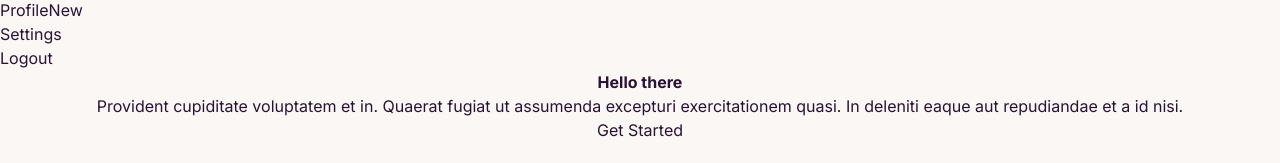
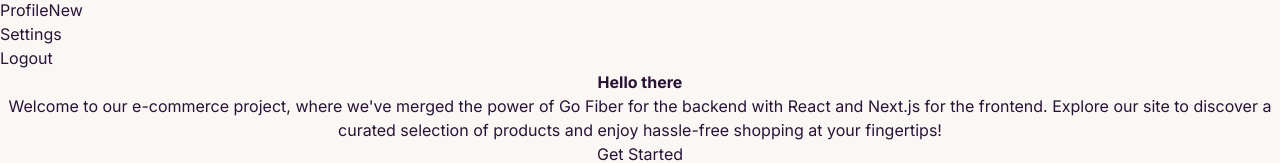
Before and after one commit to Rachanonnn/go-ecommerce, a Next.js app in the folder Frontend/: page / in a window 1280 px wide. Shown: the part 1678-1841 px from the top of the page. Before the commit the page ends 1820 px from the top, so only its background shows below. Built offline with nearby package versions, Linux system fonts and the light colour scheme.

Commit message:
fix: change HeroSection

```diff
--- a/Frontend/src/Components/HeroSection.tsx
+++ b/Frontend/src/Components/HeroSection.tsx
@@ -1,19 +1,26 @@
-import React from 'react'
+import React from "react";
 
 const HeroSection = () => {
   return (
     <div>
-        <div className="hero min-h-screen bg-base-200">
-          <div className="hero-content text-center">
-            <div className="max-w-md">
-              <h1 className="text-5xl font-bold">Hello there</h1>
-              <p className="py-6">Provident cupiditate voluptatem et in. Quaerat fugiat ut assumenda excepturi exercitationem quasi. In deleniti eaque aut repudiandae et a id nisi.</p>
-              <button className="btn btn-primary">Get Started</button>
-            </div>
+      <div className="hero min-h-screen bg-base-200">
+        <div className="hero-content text-center">
+          <div className="max-w-md">
+            <h1 className="text-5xl font-bold">Hello there</h1>
+            <p className="py-6">
+              Welcome to our e-commerce project, where we've merged the power of
+              Go Fiber for the backend with React and Next.js for the frontend.
+              Explore our site to discover a curated selection of products and
+              enjoy hassle-free shopping at your fingertips!
+            </p>
+            <a className="btn btn-primary" href="/products">
+              Get Started
+            </a>
           </div>
         </div>
+      </div>
     </div>
-  )
-}
+  );
+};
 
-export default HeroSection
+export default HeroSection;
--- a/Frontend/src/Components/ProductCard.tsx
+++ b/Frontend/src/Components/ProductCard.tsx
@@ -8,7 +8,7 @@ interface Props {
 const ProductCard: React.FC<Props> = ({ name, price }) => {
   return (
     <div>
-      <div className="card card-compact w-96 bg-base-100 shadow-xl">
+      <div className="card card-compact w-96 bg-base-100 shadow-xl hover:scale-[1.02] duration-300">
         <figure>
           <img
             src="https://img.daisyui.com/images/stock/photo-1606107557195-0e29a4b5b4aa.jpg"
```
Also changed, not shown: Frontend/src/app/products/page.tsx (renamed from Frontend/src/app/product/page.tsx).
